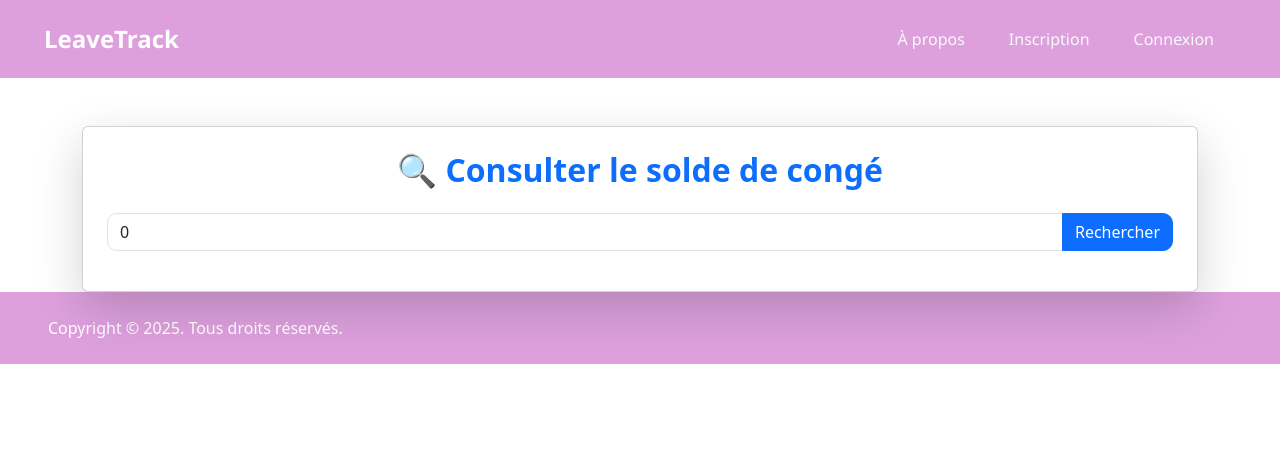
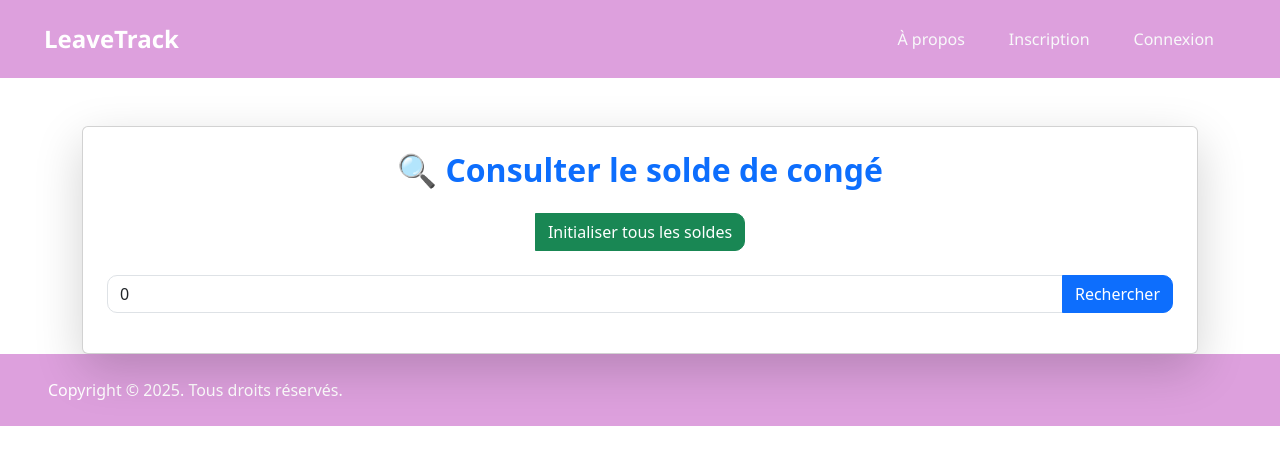
Before and after one commit to AyaAbrada/Systeme-de-demande-des-conges, an Angular app in the folder demandeConge/: page /solde in a window 1280 px wide. Shown: the top 464 px of the page. Built offline with nearby package versions, Linux system fonts and the light colour scheme.

Commit message:
inisialiser le solde de congé - frontend

```diff
--- a/demandeConge/src/app/create-employee/create-employee.component.ts
+++ b/demandeConge/src/app/create-employee/create-employee.component.ts
@@ -2,6 +2,7 @@ import { Component } from '@angular/core';
 import {AuthServiceService} from '../services/auth-service.service';
 import {FormsModule} from '@angular/forms';
 import {NgIf} from '@angular/common';
+import {RegisterRequest} from '../model/register-request.model';
 
 @Component({
   selector: 'app-create-employee',
@@ -22,7 +23,8 @@ export class CreateEmployeeComponent {
 
   createEmployee() {
     const role = 'EMPLOYE';
-    const employee = { name: this.name, prenom: this.prenom, username: this.username, password: this.password, role };
+
+    let employee = {name: this.name, prenom: this.prenom, username: this.username, password: this.password, role};
 
     this.authService.registerEmployee(employee).subscribe({
       next: res => this.message = res,
--- a/demandeConge/src/app/services/auth-service.service.ts
+++ b/demandeConge/src/app/services/auth-service.service.ts
@@ -21,7 +21,13 @@ export class AuthServiceService {
   }
 
   // Protected employee registration
-  registerEmployee(employee: RegisterRequest): Observable<any> {
+  registerEmployee(employee: {
+    password: string;
+    role: string;
+    name: string;
+    prenom: string;
+    username: string
+  }): Observable<any> {
     const token = this.getToken();
     if (!token) throw new Error('No JWT token found');
 
--- a/demandeConge/src/app/services/solde.service.ts
+++ b/demandeConge/src/app/services/solde.service.ts
@@ -17,7 +17,14 @@ export class SoldeCongeService {
 
   constructor(private http: HttpClient) {}
 
+  // Récupérer les soldes par employé
   getSoldeParEmploye(employeId: number): Observable<SoldeConge[]> {
     return this.http.get<SoldeConge[]>(`${this.apiUrl}/${employeId}`);
   }
+
+  // Initialiser les soldes pour tous les employés
+  initialiserTousLesSoldes(): Observable<string> {
+    // @ts-ignore
+    return this.http.post(`${this.apiUrl}/init`, {});
+  }
 }
--- a/demandeConge/src/app/solde/solde.component.html
+++ b/demandeConge/src/app/solde/solde.component.html
@@ -2,7 +2,16 @@
   <div class="card shadow-lg p-4 rounded">
     <h2 class="mb-4 text-center text-primary">🔍 Consulter le solde de congé</h2>
 
-    <!-- Input + bouton -->
+    <!-- Bouton Initialiser tous les soldes -->
+    <div class="text-center mb-4">
+      <button class="btn btn-success" (click)="initialiserSoldes()" [disabled]="initLoading">
+        {{ initLoading ? 'Initialisation...' : 'Initialiser tous les soldes' }}
+      </button>
+      <div *ngIf="initMessage" class="alert alert-success mt-2">{{ initMessage }}</div>
+      <div *ngIf="initError" class="alert alert-danger mt-2">{{ initError }}</div>
+    </div>
+
+    <!-- Input + bouton pour consulter un employé -->
     <div class="input-group mb-3">
       <input type="number" [(ngModel)]="employeId" class="form-control" placeholder="Entrer l'ID de l'employé">
       <button class="btn btn-primary" (click)="getSolde()">Rechercher</button>
--- a/demandeConge/src/app/solde/solde.component.ts
+++ b/demandeConge/src/app/solde/solde.component.ts
@@ -1,26 +1,27 @@
 import { Component } from '@angular/core';
-import {SoldeConge, SoldeCongeService} from '../services/solde.service';
-import {FormsModule} from '@angular/forms';
-import {NgForOf, NgIf} from '@angular/common';
+import { SoldeConge, SoldeCongeService } from '../services/solde.service';
+import { FormsModule } from '@angular/forms';
+import { NgForOf, NgIf } from '@angular/common';
 
 @Component({
   selector: 'app-solde',
-  imports: [
-    FormsModule,
-    NgForOf,
-    NgIf
-  ],
+  standalone: true,
+  imports: [FormsModule, NgForOf, NgIf],
   templateUrl: './solde.component.html',
-  styleUrl: './solde.component.css'
+  styleUrls: ['./solde.component.css']
 })
 export class SoldeComponent {
   employeId: number = 0;
   soldes: SoldeConge[] = [];
   loading = false;
   error = '';
+  initLoading = false;
+  initMessage = '';
+  initError = '';
 
   constructor(private soldeCongeService: SoldeCongeService) {}
 
+  // Récupérer le solde pour un employé
   getSolde() {
     this.loading = true;
     this.error = '';
@@ -36,4 +37,21 @@ export class SoldeComponent {
     });
   }
 
+  // Initialiser tous les soldes
+  initialiserSoldes() {
+    this.initLoading = true;
+    this.initMessage = '';
+    this.initError = '';
+    this.soldeCongeService.initialiserTousLesSoldes().subscribe({
+      next: (res: any) => {
+        this.initMessage = res; // "Soldes initialisés pour tous les employés."
+        this.initLoading = false;
+      },
+      error: (err) => {
+        this.initError = 'Erreur lors de l’initialisation des soldes.';
+        this.initLoading = false;
+        console.error(err);
+      }
+    });
+  }
 }
```
Also changed, not shown: 1 other file (tests, documents, lock files or other folders).
